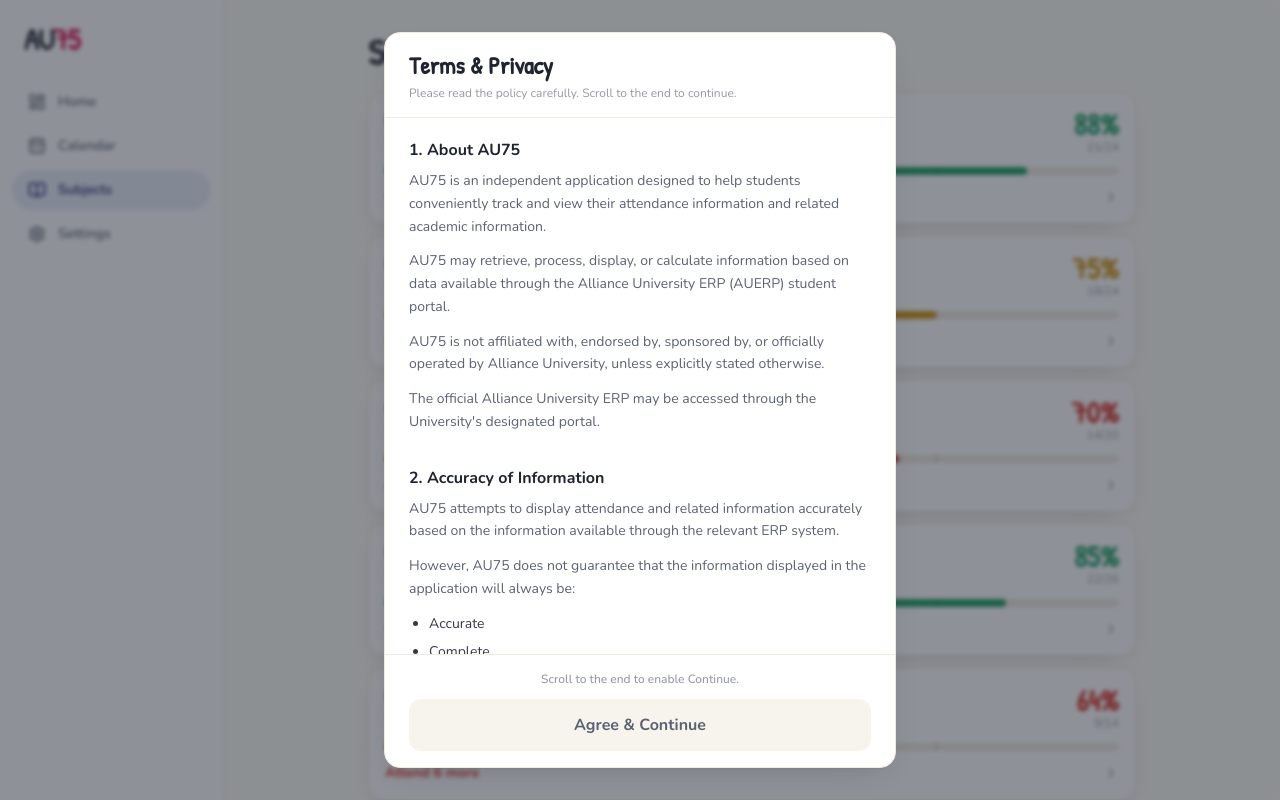
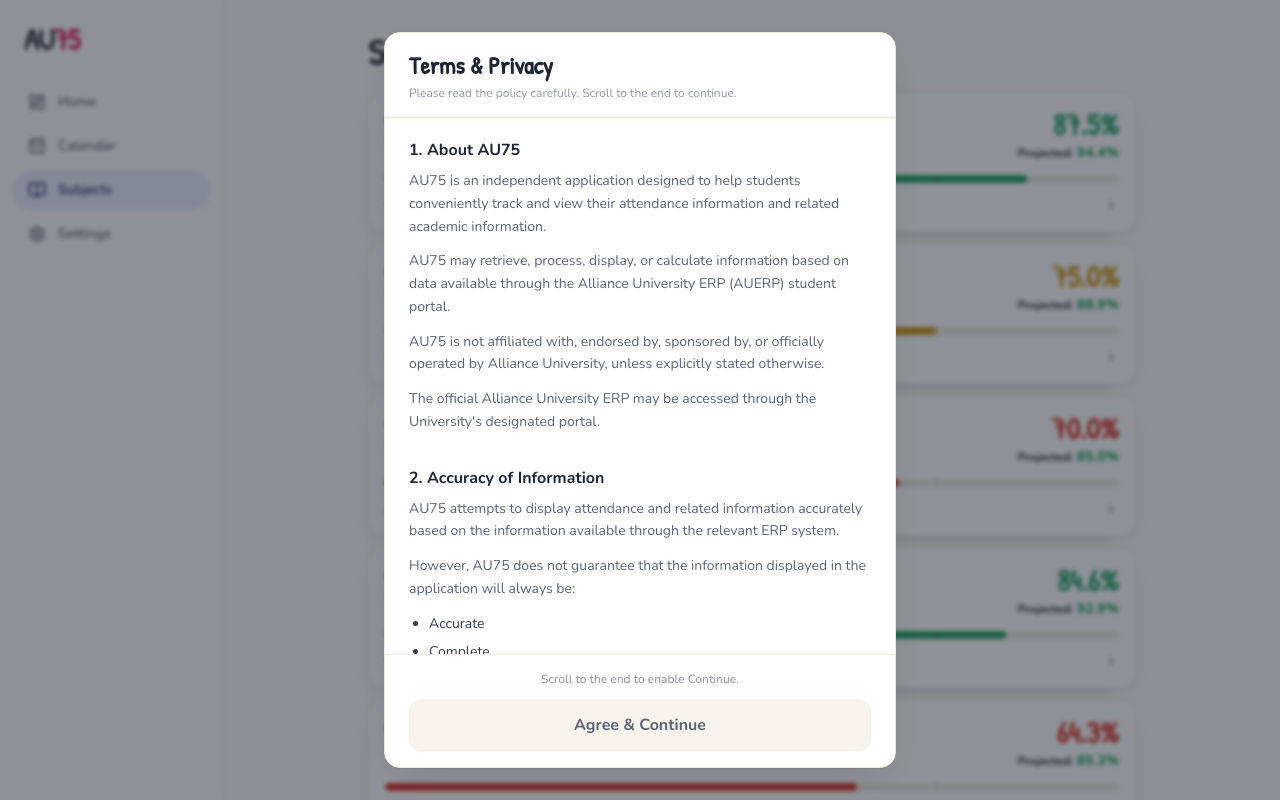
Before and after one commit to akshay-R54600H/au75, a Next.js app: page /subjects in a window 1280 px wide. Shown: the top 800 px of the page. Built offline with nearby package versions, Linux system fonts and the light colour scheme.

Commit message:
Fix AU75 project issues

```diff
--- a/components/dashboard/HomeTimetable.tsx
+++ b/components/dashboard/HomeTimetable.tsx
@@ -5,9 +5,9 @@
 import { ChevronLeft, ChevronRight, Clock, MapPin } from "lucide-react";
 import { useApp } from "@/lib/context/AppContext";
 import type { ClassSession, Subject } from "@/lib/models/types";
-import { calcPercentage } from "@/lib/calculations/engine";
+import { calcPercentage, calcPrediction } from "@/lib/calculations/engine";
 import { subjectVerdict } from "@/lib/calculations/summary";
-import { todayISO, fmtDay, fmtRange, minutes } from "@/lib/calculations/dates";
+import { todayISO, fmtDay, fmtRange, fmtPct, minutes } from "@/lib/calculations/dates";
 import CircularProgress from "@/components/ui/CircularProgress";
 import PredictionToggle from "@/components/ui/PredictionToggle";
 
@@ -190,6 +190,20 @@
   const room = session.room ?? subject?.room;
   const pred = state.predictions[session.id] ?? "present";
 
+  const futureForSubject = useMemo(
+    () => state.sessions.filter((s) => s.subjectId === session.subjectId && s.isFuture),
+    [state.sessions, session.subjectId]
+  );
+  const plan = useMemo(
+    () => (subject ? calcPrediction(subject, futureForSubject, state.predictions) : null),
+    [subject, futureForSubject, state.predictions]
+  );
+  const projectedPct = plan ? plan.predictedPercentage : pct;
+  const pv =
+    subject && plan
+      ? subjectVerdict(plan.predictedAttended, plan.predictedTotal, attendanceTarget, requirement)
+      : v;
+
   return (
     <article
       className={`card p-4 ${ongoing ? "border-accent bg-accent-soft/50 shadow-[3px_3px_0_rgb(var(--accent)/0.35)]" : done ? "opacity-70" : ""}`}
@@ -230,7 +244,15 @@
           </div>
           <p className={`mt-2 text-sm font-bold ${TONE[v.status]}`}>{v.headline}</p>
         </Link>
-        <CircularProgress value={pct} size={80} target={attendanceTarget} decimals={showDecimals} />
+        <div className="flex shrink-0 flex-col items-center">
+          <CircularProgress value={pct} size={80} target={attendanceTarget} decimals={showDecimals} />
+          <div className="mt-1.5 text-center text-xs font-bold text-ink whitespace-nowrap">
+            <span>Projected: </span>
+            <span className={`text-sm font-extrabold ${TONE[pv.status]}`}>
+              {fmtPct(projectedPct, showDecimals)}%
+            </span>
+          </div>
+        </div>
       </div>
       {session.isFuture && !done && (
         <div className="mt-3 border-t border-line pt-3">
--- a/components/dashboard/SubjectCard.tsx
+++ b/components/dashboard/SubjectCard.tsx
@@ -3,7 +3,7 @@
 import Link from "next/link";
 import { ChevronRight } from "lucide-react";
 import type { Subject } from "@/lib/models/types";
-import { calcPercentage } from "@/lib/calculations/engine";
+import { calcPercentage, calcPrediction } from "@/lib/calculations/engine";
 import { subjectVerdict } from "@/lib/calculations/summary";
 import { fmtPct } from "@/lib/calculations/dates";
 import { useApp } from "@/lib/context/AppContext";
@@ -16,6 +16,10 @@
   const { attendanceTarget, requirement, showDecimals } = state.settings;
   const pct = calcPercentage(subject.attended, subject.total);
   const v = subjectVerdict(subject.attended, subject.total, attendanceTarget, requirement);
+
+  const future = state.sessions.filter((s) => s.subjectId === subject.id && s.isFuture);
+  const plan = calcPrediction(subject, future, state.predictions);
+  const pv = subjectVerdict(plan.predictedAttended, plan.predictedTotal, attendanceTarget, requirement);
 
   return (
     <Link
@@ -32,7 +36,9 @@
           <div className={`font-hand text-3xl font-bold leading-none ${TONE[v.status]}`}>
             {fmtPct(pct, showDecimals)}%
           </div>
-          <div className="text-xs text-faint">{subject.attended}/{subject.total}</div>
+          <div className="mt-1 text-xs font-bold text-ink">
+            Projected: <span className={`text-sm font-extrabold ${TONE[pv.status]}`}>{fmtPct(plan.predictedPercentage, showDecimals)}%</span>
+          </div>
         </div>
       </div>
 
--- a/components/layout/AppFooter.tsx
+++ b/components/layout/AppFooter.tsx
@@ -1,3 +1,4 @@
+
 import Link from "next/link";
 import { Heart } from "lucide-react";
 
--- a/components/settings/SettingsPanel.tsx
+++ b/components/settings/SettingsPanel.tsx
@@ -1,6 +1,6 @@
 "use client";
 
-import { useRef, useState } from "react";
+import { useEffect, useRef, useState } from "react";
 import Link from "next/link";
 import { Plus, Trash2, Download, Upload, LogOut, ExternalLink } from "lucide-react";
 import { useApp } from "@/lib/context/AppContext";
@@ -43,9 +43,16 @@
       aria-checked={checked}
       aria-label={label}
       onClick={() => onChange(!checked)}
-      className={`relative h-7 w-12 rounded-full border-2 transition-colors ${checked ? "border-accent bg-accent" : "border-line-strong bg-line"}`}
+      className={`relative inline-flex h-6 w-11 shrink-0 cursor-pointer rounded-full border-2 transition-colors duration-200 ease-in-out focus:outline-none focus-visible:ring-2 focus-visible:ring-accent ${
+        checked ? "border-accent bg-accent" : "border-line-strong bg-line"
+      }`}
     >
-      <span className={`absolute top-0.5 h-5 w-5 rounded-full bg-white shadow transition-transform ${checked ? "translate-x-5" : "translate-x-0.5"}`} />
+      <span
+        aria-hidden="true"
+        className={`pointer-events-none inline-block h-5 w-5 transform rounded-full bg-white shadow-md transition duration-200 ease-in-out ${
+          checked ? "translate-x-5" : "translate-x-0"
+        }`}
+      />
     </button>
   );
 }
@@ -72,8 +79,16 @@
   const { settings } = state;
   const [target, setTarget] = useState(String(settings.attendanceTarget));
   const [msg, setMsg] = useState<string | null>(null);
-  const [hasSaved, setHasSaved] = useState(() => Boolean(loadQuickLogin()));
+  const [hasSaved, setHasSaved] = useState(false);
   const fileRef = useRef<HTMLInputElement>(null);
+
+  useEffect(() => {
+    setHasSaved(Boolean(loadQuickLogin()));
+  }, []);
+
+  useEffect(() => {
+    setTarget(String(settings.attendanceTarget));
+  }, [settings.attendanceTarget]);
 
   function flash(m: string) {
     setMsg(m);
--- a/components/subjects/SubjectDetail.tsx
+++ b/components/subjects/SubjectDetail.tsx
@@ -85,7 +85,15 @@
               </li>
             </ul>
           </div>
-          <CircularProgress value={currentPct} size={96} target={attendanceTarget} decimals={showDecimals} />
+          <div className="flex shrink-0 flex-col items-center">
+            <CircularProgress value={currentPct} size={96} target={attendanceTarget} decimals={showDecimals} />
+            <div className="mt-1.5 text-center text-xs font-bold text-ink whitespace-nowrap">
+              <span>Projected: </span>
+              <span className={`text-sm font-extrabold ${TONE[v.status]}`}>
+                {fmtPct(plan.predictedPercentage, showDecimals)}%
+              </span>
+            </div>
+          </div>
         </div>
 
         <div className={`mt-4 rounded-xl px-4 py-3 text-sm font-semibold ${SOFT[v.status]} ${TONE[v.status]}`}>
--- a/lib/mock/data.ts
+++ b/lib/mock/data.ts
@@ -9,7 +9,7 @@
   attendanceTarget: 75,
   requirement: "atLeast",
   theme: "system",
-  showDecimals: false,
+  showDecimals: true,
   milestones: [],
 };
 
--- a/lib/storage/db.ts
+++ b/lib/storage/db.ts
@@ -87,7 +87,7 @@
     attendanceTarget: (settingsMap["attendanceTarget"] as number) ?? DEFAULT_SETTINGS.attendanceTarget,
     requirement: (settingsMap["requirement"] as AppSettings["requirement"]) ?? DEFAULT_SETTINGS.requirement,
     theme: isThemeId(theme) ? theme : DEFAULT_SETTINGS.theme,
-    showDecimals: (settingsMap["showDecimals"] as boolean) ?? false,
+    showDecimals: (settingsMap["showDecimals"] as boolean) ?? DEFAULT_SETTINGS.showDecimals,
     milestones: (settingsMap["milestones"] as AppSettings["milestones"]) ?? [],
     lastSyncedAt: settingsMap["lastSyncedAt"] as string | undefined,
   };
```
